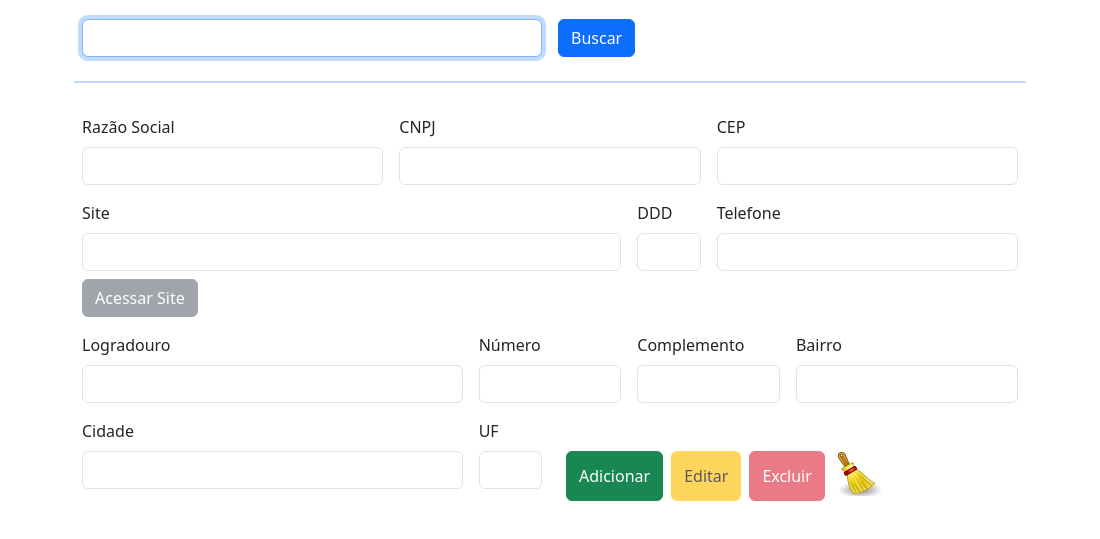
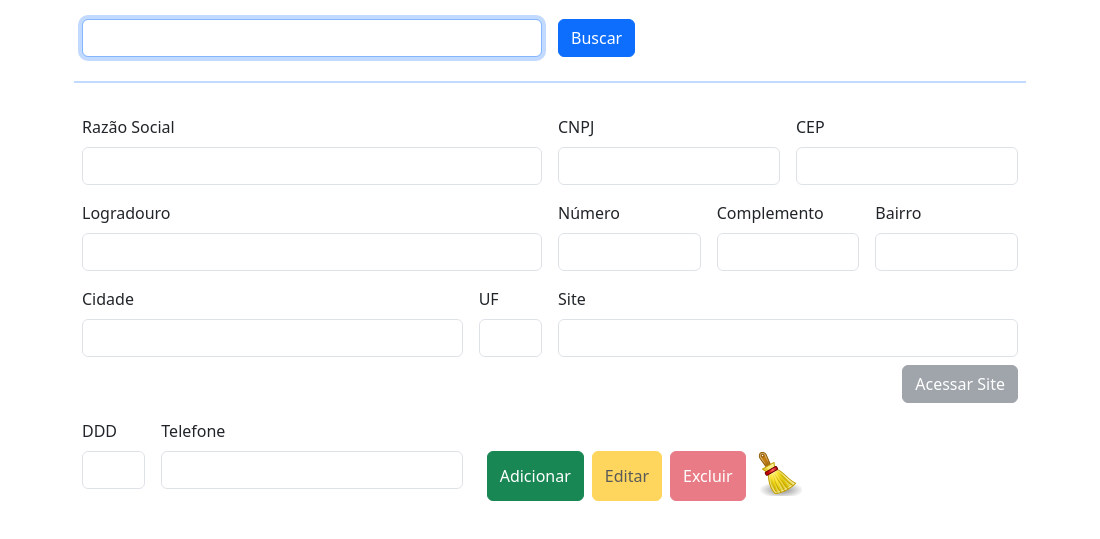
Before and after one commit to Fonseca-J/conestv3, an Electron app: page src/views/fornecedores.html in a window 1100 px wide. Shown: the part 51-590 px from the top of the page. Drawn offline with Linux system fonts and the light colour scheme; no server answers.

Commit message:
conestv3

```diff
--- a/src/views/fornecedores.html
+++ b/src/views/fornecedores.html
@@ -29,48 +29,28 @@
                 <input class="form-control" type="text" id="inputIdSupplier" placeholder="id">
             </div>
 
-            <!-- Nome do Fornecedor -->
-            <div class="col-md-4">
+            <!-- RAZÃO SOCIAL -->
+            <div class="col-md-6">
                 <label for="inputNameSupplier" class="form-label">Razão Social</label>
                 <input class="form-control" type="text" id="inputNameSupplier" spellcheck="false" maxlength="50"
                     required>
             </div>
 
              <!-- CNPJ -->
-             <div class="col-md-4">
+             <div class="col-md-3">
                 <label for="inputCnpjSupplier" class="form-label">CNPJ</label>
                 <input class="form-control" type="text" id="inputCnpjSupplier" maxlength="14" required>
             </div>
 
             <!-- Novo campo: CEP -->
-            <div class="col-md-4">
+            <div class="col-md-3">
                 <label for="inputCepSupplier" class="form-label">CEP</label>
                 <input class="form-control" type="text" id="inputCepSupplier" maxlength="9">
             </div>
 
-            <!-- Site do Fornecedor -->
-            <div class="col-md-7">
-                <label for="inputSiteSupplier" class="form-label">Site</label>
-                <input class="form-control" type="url" id="inputSiteSupplier" spellcheck="false" maxlength="50" pattern="https://.*" title="O site deve começar com https://">
-                <button type="button" class="mt-2 btn btn-secondary" id="btnUrl" onclick="acessarSite() ">Acessar Site</button>
-            </div>
-
-
-
-            <!-- DDD do Fornecedor -->
-            <div class="col-md-1">
-                <label for="inputdddSupplier" class="form-label">DDD</label>
-                <input class="form-control" type="tel" id="inputdddSupplier" maxlength="15">
-            </div>
-
-            <!-- Telefone do Fornecedor-->
-            <div class="col-md-4">
-                <label for="inputPhoneSupplier" class="form-label">Telefone</label>
-                <input class="form-control" type="tel" id="inputPhoneSupplier" maxlength="9" required>
-            </div>
 
             <!-- Novo campo: Logradouro -->
-            <div class="col-md-5">
+            <div class="col-md-6">
                 <label for="inputLogradouroSupplier" class="form-label">Logradouro</label>
                 <input class="form-control" type="text" id="inputLogradouroSupplier">
             </div>
@@ -89,7 +69,7 @@
 
 
             <!-- Bairro -->
-            <div class="col-md-3">
+            <div class="col-md-2">
                 <label for="inputBairroSupplier" class="form-label">Bairro</label>
                 <input class="form-control" type="text" id="inputBairroSupplier">
             </div>
@@ -135,6 +115,28 @@
                 </select>
             </div>
 
+            <!-- Site do Fornecedor -->
+            <div class="col-md-6">
+                <label for="inputSiteSupplier" class="form-label">Site</label>
+                <input class="form-control" type="url" id="inputSiteSupplier" spellcheck="false" maxlength="50" pattern="https://.*" title="O site deve começar com https://">
+                <div class="d-flex justify-content-end">
+                    <button type="button" class="mt-2 btn btn-secondary" id="btnUrl" onclick="acessarSite()">Acessar Site</button>
+                  </div>
+            </div>
+
+
+
+            <!-- DDD do Fornecedor -->
+            <div class="col-md-1">
+                <label for="inputdddSupplier" class="form-label">DDD</label>
+                <input class="form-control" type="tel" id="inputdddSupplier" maxlength="15">
+            </div>
+
+            <!-- Telefone do Fornecedor-->
+            <div class="col-md-4">
+                <label for="inputPhoneSupplier" class="form-label">Telefone</label>
+                <input class="form-control" type="tel" id="inputPhoneSupplier" maxlength="9" required>
+            </div>
 
 
             <!-- Botões ao lado do campo UF com espaçamento -->
```
Also changed, not shown: src/views/clientes.html (+25 -27 lines).
